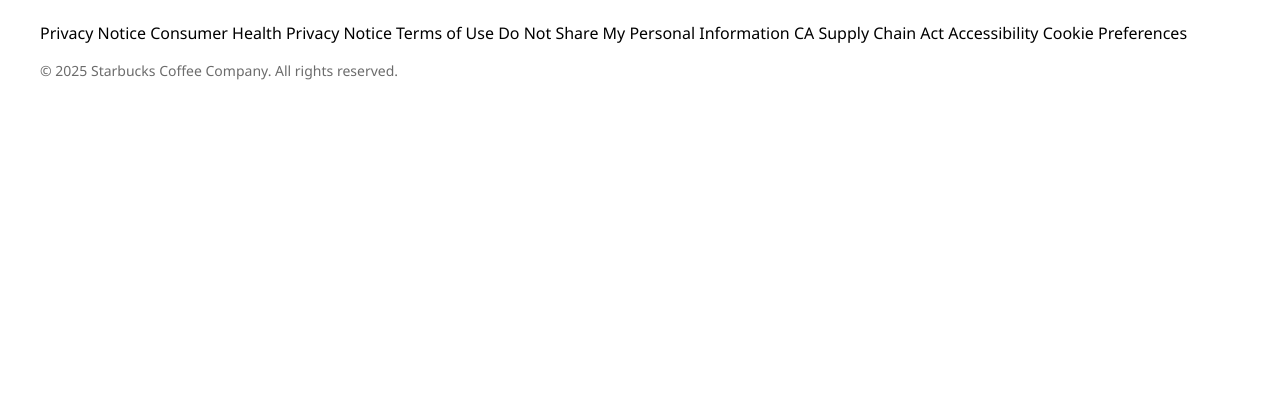
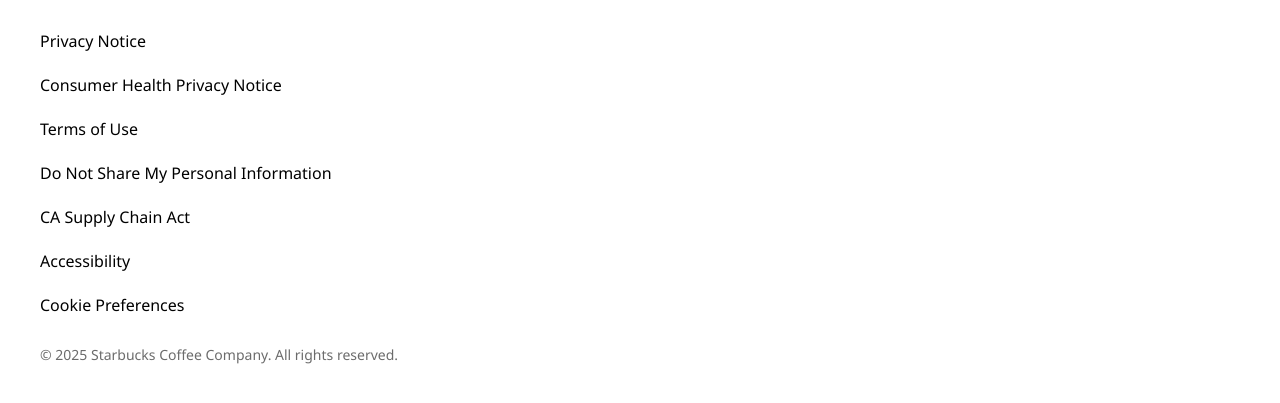
Before and after one commit to Belal8052/Starbucks, a plain HTML site: page index.html in a window 1280 px wide. Shown: the part 5570-5973 px from the top of the page. Before the commit the page ends 5811 px from the top, so only its background shows below. Drawn offline with nearby package versions, Linux system fonts and the light colour scheme.

Commit message:
first commit

```diff
--- a/index.html
+++ b/index.html
@@ -1123,25 +1123,25 @@
             </li>
           </ul>
           <ul class="mt-4 text-sm font-normal md:text-base">
-            <li class="py-2 mb-1 hover:underline inline">
+            <li class="py-2 mb-1 hover:underline block">
               <a href="">Privacy Notice</a>
             </li>
-            <li class="py-2 mb-1 hover:underline inline">
+            <li class="py-2 mb-1 hover:underline block">
               <a href="">Consumer Health Privacy Notice </a>
             </li>
-            <li class="py-2 mb-1 hover:underline inline">
+            <li class="py-2 mb-1 hover:underline block">
               <a href=""> Terms of Use</a>
             </li>
-            <li class="py-2 mb-1 hover:underline inline">
+            <li class="py-2 mb-1 hover:underline block">
               <a href="">Do Not Share My Personal Information</a>
             </li>
-            <li class="py-2 mb-1 hover:underline inline">
+            <li class="py-2 mb-1 hover:underline block">
               <a href=""> CA Supply Chain Act</a>
             </li>
-            <li class="py-2 mb-1 hover:underline inline">
+            <li class="py-2 mb-1 hover:underline block">
               <a href=""> Accessibility</a>
             </li>
-            <li class="py-2 mb-1 hover:underline inline">
+            <li class="py-2 mb-1 hover:underline block">
               <a href="">Cookie Preferences</a>
             </li>
           </ul>
```
